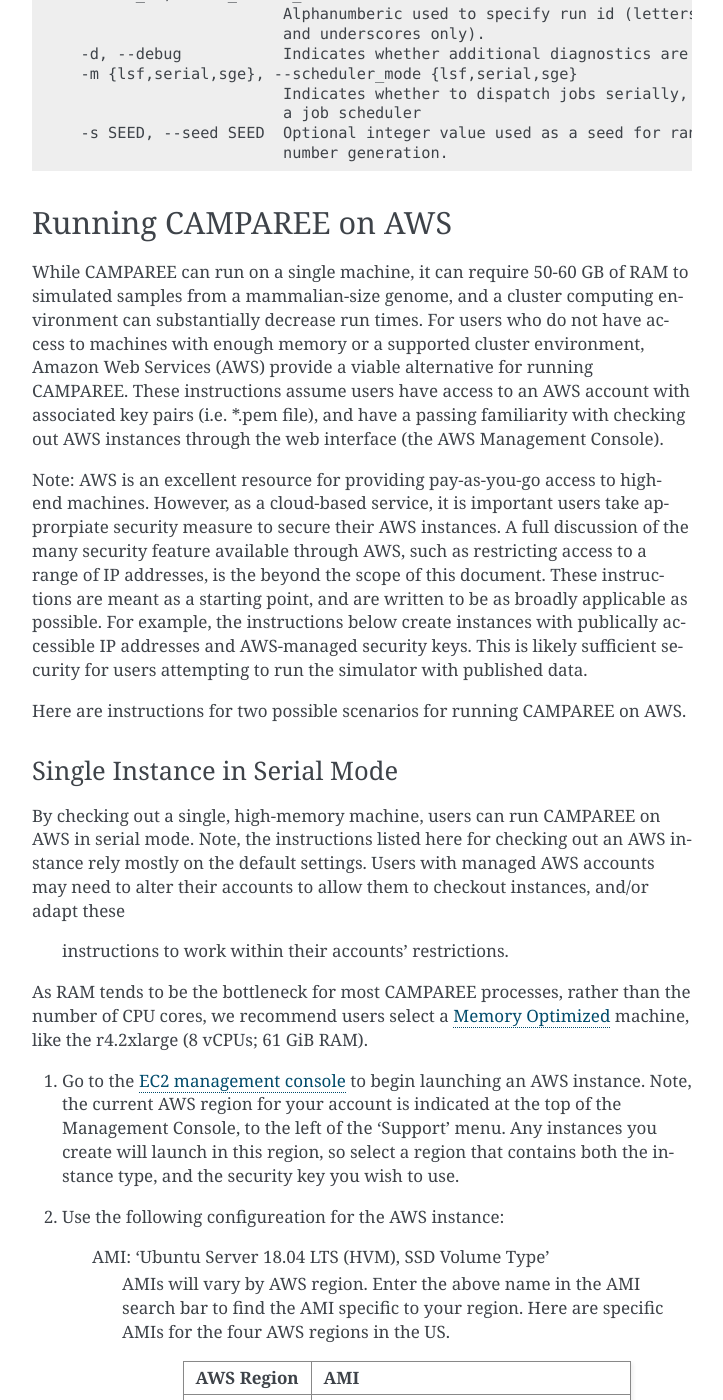
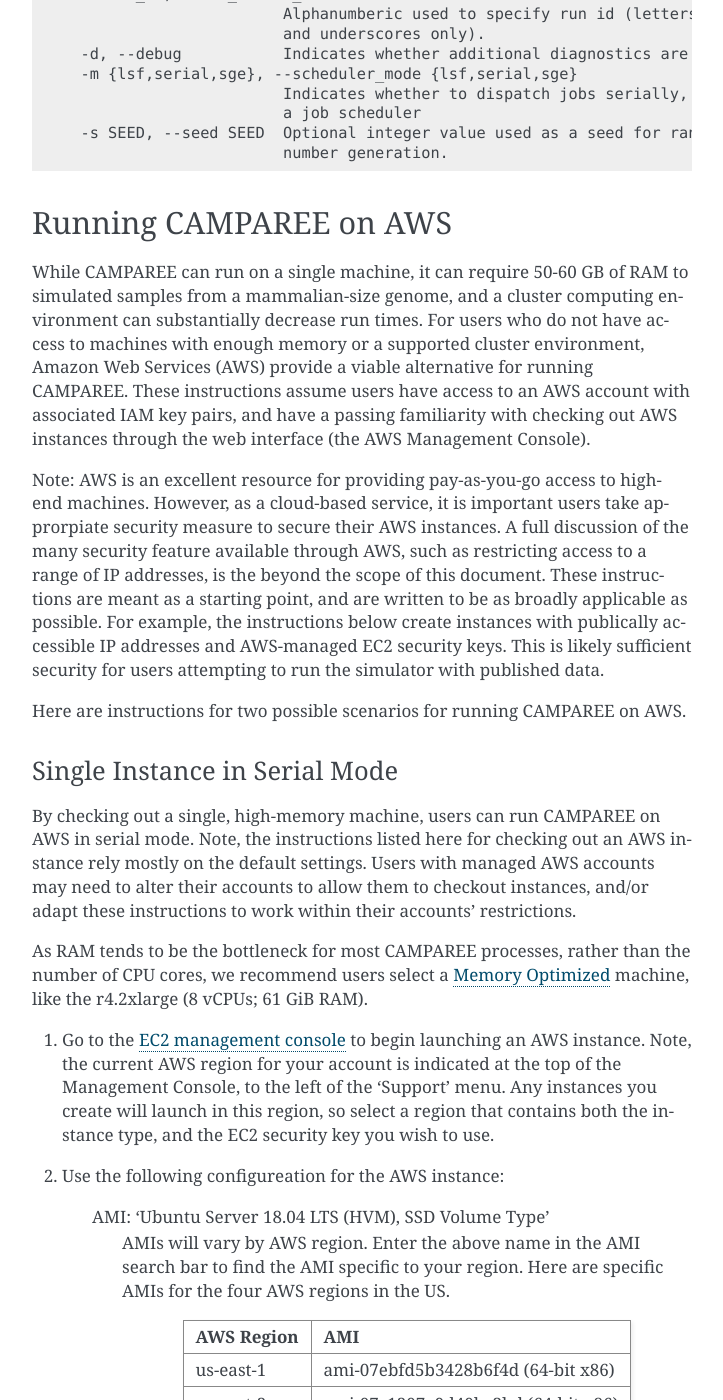
Before and after one commit to itmat/CAMPAREE, a Sphinx documentation site: the page built from doc/running_camparee.rst, in a window 1280 px wide and 1400 px high, scrolled down 1436 px. Shown: the whole window, without its empty margins (388-1111 px from the left). Built offline with Sphinx 7.4.7, drawn with Linux system fonts in a browser that asks for light colours; some of the changed text lies outside the part shown.

Commit message:
Fix minor typos and formatting in docs.

```diff
--- a/doc/quick_start.rst
+++ b/doc/quick_start.rst
@@ -58,7 +58,7 @@
     bin/create_star_index_for_baby_genome.sh
 
 Perform Test Run
-----------------
+^^^^^^^^^^^^^^^^
 
 We are now ready to run CAMPAREE on a two small sample fastq files aligning to
 the baby genome. If you have not already done so for installation, activate the
@@ -85,7 +85,7 @@
     bin/run_camparee.py -c config/baby.config.yaml -r 1 -m sge
 
 Check Results
--------------
+^^^^^^^^^^^^^
 
 When the run completes, all output will be saved to
 ``CAMPAREE/test_data/results/run_1/``. The final outputs will be in the text
--- a/doc/running_camparee.rst
+++ b/doc/running_camparee.rst
@@ -81,9 +81,9 @@
 can substantially decrease run times. For users who do not have access to machines
 with enough memory or a supported cluster environment, Amazon Web Services (AWS)
 provide a viable alternative for running CAMPAREE. These instructions assume users
-have access to an AWS account with associated key pairs (i.e. \*.pem file), and
-have a passing familiarity with checking out AWS instances through the web
-interface (the AWS Management Console).
+have access to an AWS account with associated IAM key pairs, and have a passing
+familiarity with checking out AWS instances through the web interface (the AWS
+Management Console).
 
 Note: AWS is an excellent resource for providing pay-as-you-go access to high-end
 machines. However, as a cloud-based service, it is important users take approrpiate
@@ -92,8 +92,8 @@
 IP addresses, is the beyond the scope of this document. These instructions are
 meant as a starting point, and are written to be as broadly applicable as possible.
 For example, the instructions below create instances with publically accessible
-IP addresses and AWS-managed security keys. This is likely sufficient security for
-users attempting to run the simulator with published data.
+IP addresses and AWS-managed EC2 security keys. This is likely sufficient security
+for users attempting to run the simulator with published data.
 
 Here are instructions for two possible scenarios for running CAMPAREE on AWS.
 
@@ -104,7 +104,7 @@
 serial mode. Note, the instructions listed here for checking out an AWS instance
 rely mostly on the default settings. Users with managed AWS accounts may need
 to alter their accounts to allow them to checkout instances, and/or adapt these
- instructions to work within their accounts' restrictions.
+instructions to work within their accounts' restrictions.
 
 As RAM tends to be the bottleneck for most CAMPAREE processes, rather than the
 number of CPU cores, we recommend users select a `Memory Optimized <https://aws.amazon.com/ec2/instance-types/>`_
@@ -114,7 +114,7 @@
    launching an AWS instance. Note, the current AWS region for your account is
    indicated at the top of the Management Console, to the left of the 'Support'
    menu. Any instances you create will launch in this region, so select a region
-   that contains both the instance type, and the security key you wish to use.
+   that contains both the instance type, and the EC2 security key you wish to use.
 
 2. Use the following configureation for the AWS instance:
 
@@ -148,14 +147,14 @@
     Configure Security Group:
         Depends on user's account.
 
-    Select Key pair:
+    Select EC2 Security Key pair:
         Choose an existing key pair (will only display options from the same
         regions as the subnet selected above).
 
 2. Confirm instance details, launch, and wait for the instance to enter running state.
 
-3. Login to instance with ssh (requires the \*.pem file associated with the key
-   selected above).
+3. Login to instance with ssh (requires the \*.pem file associated with the EC2
+   security key selected above).
 
 4. Install CAMPAREE pre-requisites::
 
@@ -193,8 +192,8 @@
 
 4. Configure ParallelCluster by running the ``pcluster configure`` command and entering the following options
 
-    - AWS Region ID: <enter region matching desired AWS key pair>
-    - EC2 Key Pair Name: <select desired AWS key pair>
+    - AWS Region ID: <enter region matching desired EC2 key pair>
+    - EC2 Key Pair Name: <select desired EC2 key pair>
     - Scheduler: 'sge'
     - Operating System: 'ubuntu1804' (required for pre-install script used below)
     - Minimum cluster size (instances): '1'
```
Also changed, not shown: other parts of doc/running_camparee.rst (+4 -6 lines).
